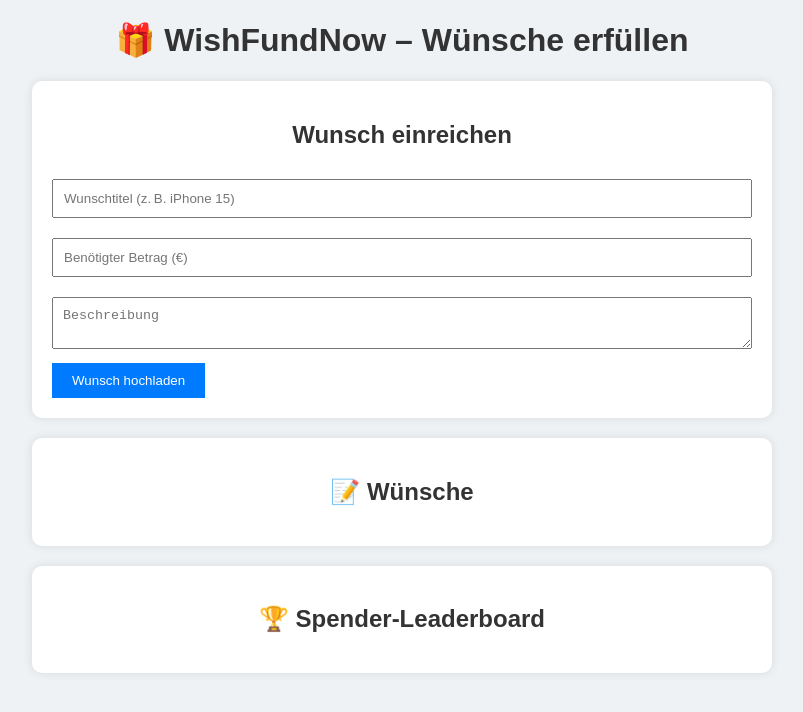
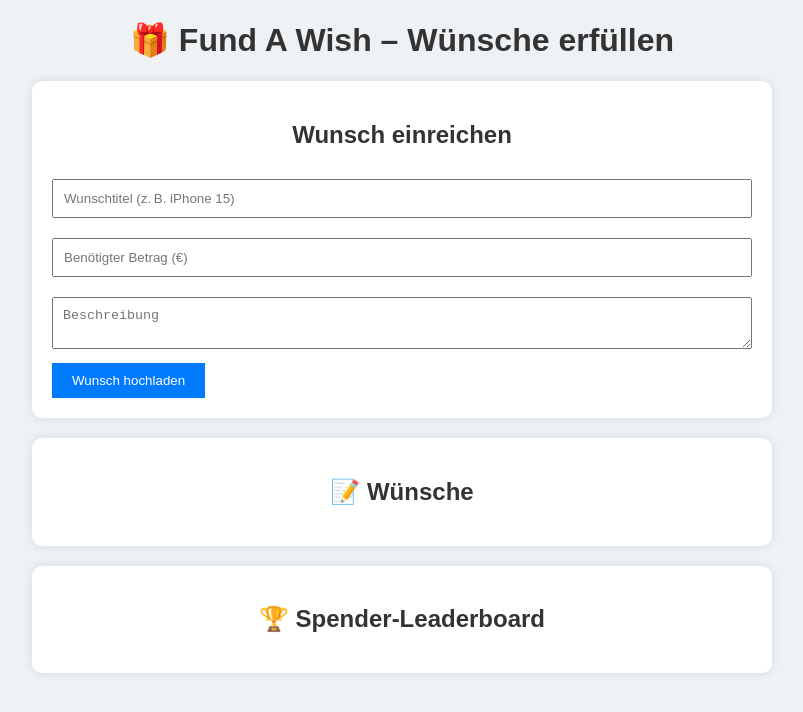
Before and after one commit to JustNeoGT/Fund-a-Wish, a plain HTML site: page index.html in a window 1280 px wide. Shown: the whole page, without its empty margins (238-1041 px from the left). Drawn offline with Linux system fonts and the light colour scheme.

Commit message:
Update index.html

```diff
--- a/index.html
+++ b/index.html
@@ -6,7 +6,7 @@
   <link rel="stylesheet" href="style.css">
 </head>
 <body>
-  <h1>🎁 WishFundNow – Wünsche erfüllen</h1>
+  <h1>🎁 Fund A Wish – Wünsche erfüllen</h1>
 
   <section id="wish-form">
     <h2>Wunsch einreichen</h2>
```
